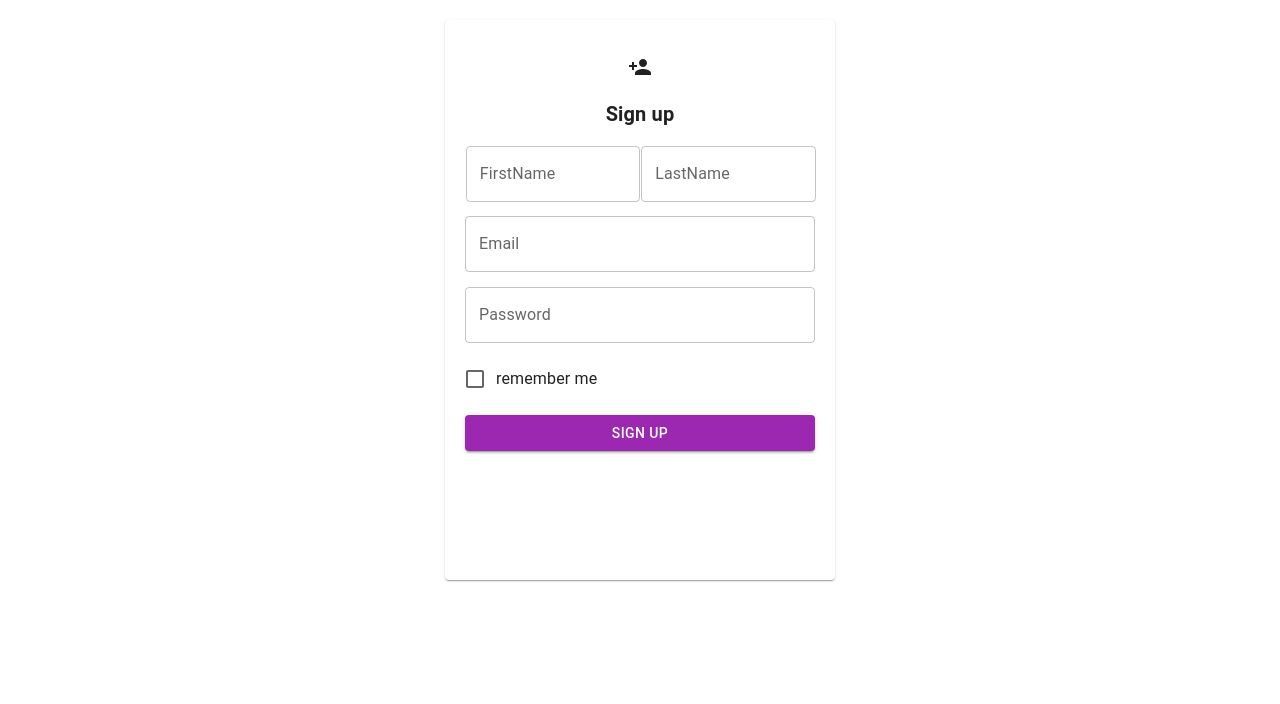
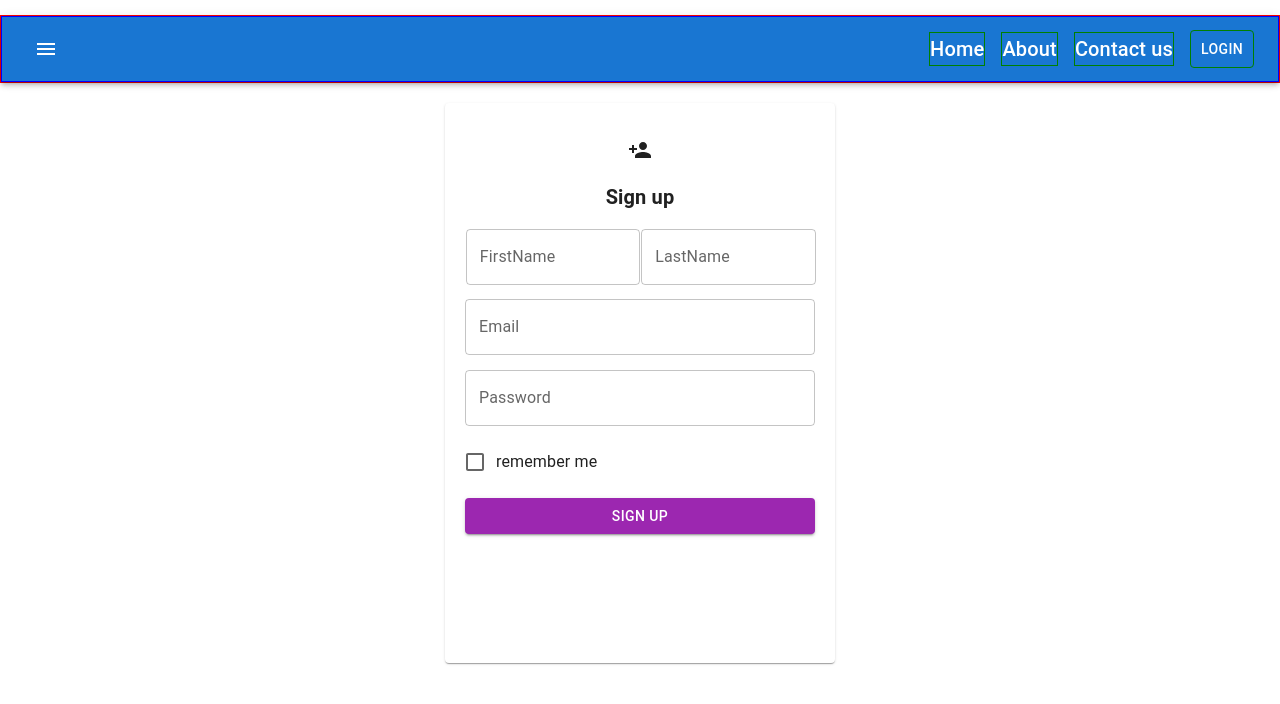
Before and after one commit to imnain/react_signup, a React (Create React App) app: page / in a window 1280 px wide. Shown: the top 704 px of the page. Built offline with nearby package versions, Linux system fonts and the light colour scheme.

Commit message:
created navbar

```diff
--- a/package.json
+++ b/package.json
@@ -3,6 +3,10 @@
   "version": "0.1.0",
   "private": true,
   "dependencies": {
+    "@emotion/react": "^11.11.1",
+    "@emotion/styled": "^11.11.0",
+    "@mui/icons-material": "^5.14.9",
+    "@mui/material": "^5.14.9",
     "@testing-library/jest-dom": "^5.17.0",
     "@testing-library/react": "^13.4.0",
     "@testing-library/user-event": "^13.5.0",
--- a/src/App.js
+++ b/src/App.js
@@ -3,6 +3,7 @@ import './App.css';
 import {Grid, Paper, TextField, Button, Typography, Checkbox, FormGroup, FormControlLabel} from '@mui/material';
 import { red } from '@mui/material/colors';
 import PersonAddIcon from '@mui/icons-material/PersonAdd';
+import NavBar from './components/NavBar';
 
 
 const paperStyle = {padding:20, height:'65vh', width:350, margin:"20px auto"}
@@ -13,7 +14,7 @@ function App() {
   return (
     <Grid align='center' style={gridStyle}>
 
-
+    <NavBar />
     <Paper style={paperStyle} >
       <Grid style={gridStyle}>
 
--- /dev/null
+++ b/src/components/NavBar.js
@@ -0,0 +1,39 @@
+import * as React from 'react';
+import AppBar from '@mui/material/AppBar';
+import Box from '@mui/material/Box';
+import Toolbar from '@mui/material/Toolbar';
+import Typography from '@mui/material/Typography';
+import Button from '@mui/material/Button';
+import IconButton from '@mui/material/IconButton';
+//import { AppBar, Box, Toolbar, Typography, Button, IconButton } from '@mui/icons-material';
+import MenuIcon from '@mui/icons-material/Menu';
+
+const boxStyle = {border: '1px solid red', background:'red'}
+const toolStyle = {border: '1px solid blue'}
+const typoStyle = {border: '1px solid green'}
+
+export default function NavBar() {
+    //I am using border style just to check the behaviour of different boxes, grids etc
+  return (
+    <Box sx={{ flexGrow: 5 }} style={boxStyle}>
+      <AppBar position="static">
+        <Toolbar style={toolStyle}>
+
+        <IconButton color="inherit" aria-label="menu">
+            <MenuIcon  />
+          </IconButton>
+        <Typography style={typoStyle} variant="h6" component="div" sx={{ ml: 'auto' }}>
+            Home
+          </Typography>
+          <Typography style={typoStyle} variant="h6" component="div" sx={{ ml: 2 }}>
+            About
+          </Typography>
+          <Typography style={typoStyle} variant="h6" component="div" sx={{ ml: 2 }}>
+            Contact us
+          </Typography>
+          <Button style={typoStyle} sx={{ ml: 2 }} color="inherit">Login</Button>
+        </Toolbar>
+      </AppBar>
+    </Box>
+  );
+}
```
Also changed, not shown: 1 other file (tests, documents, lock files or other folders).
